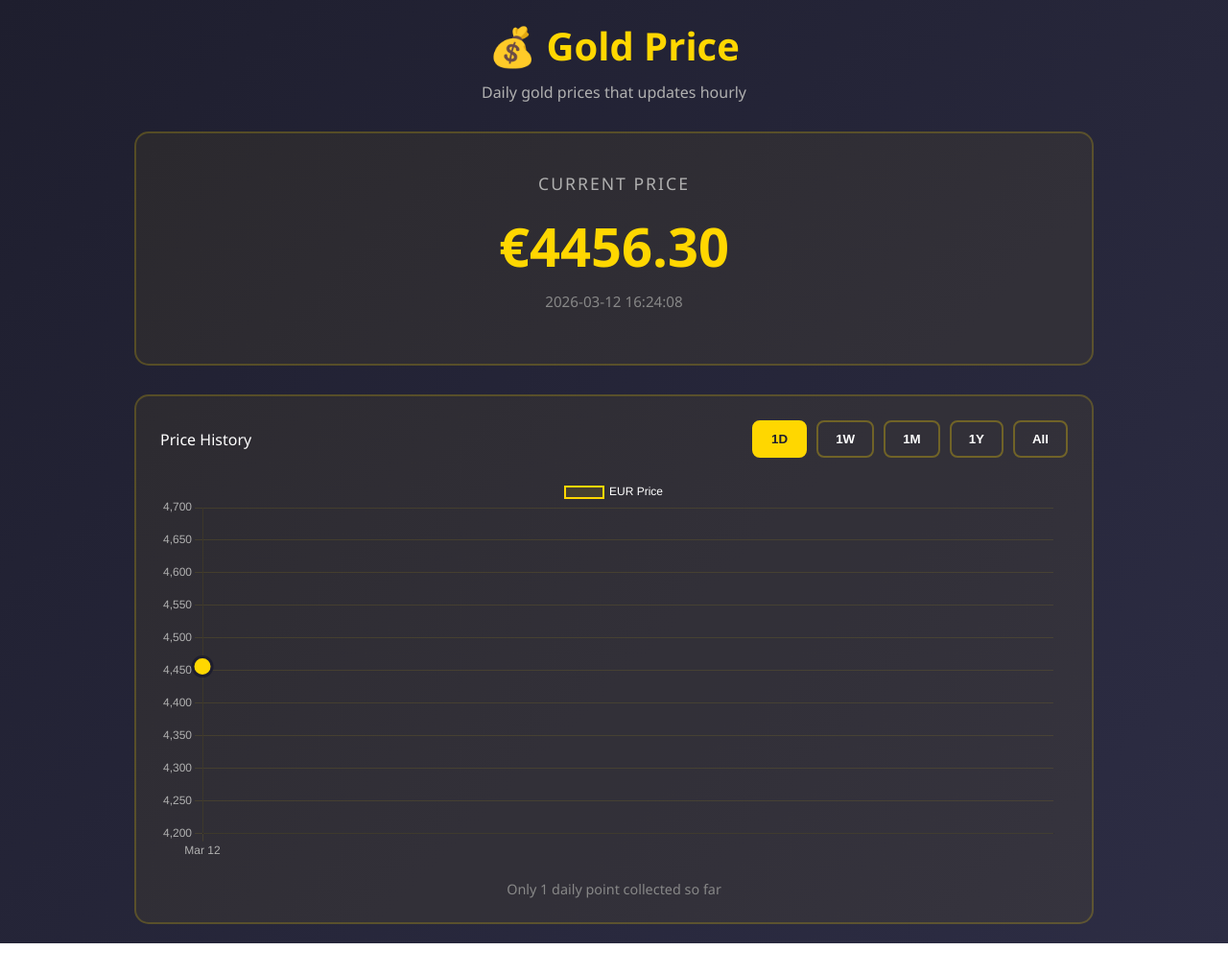
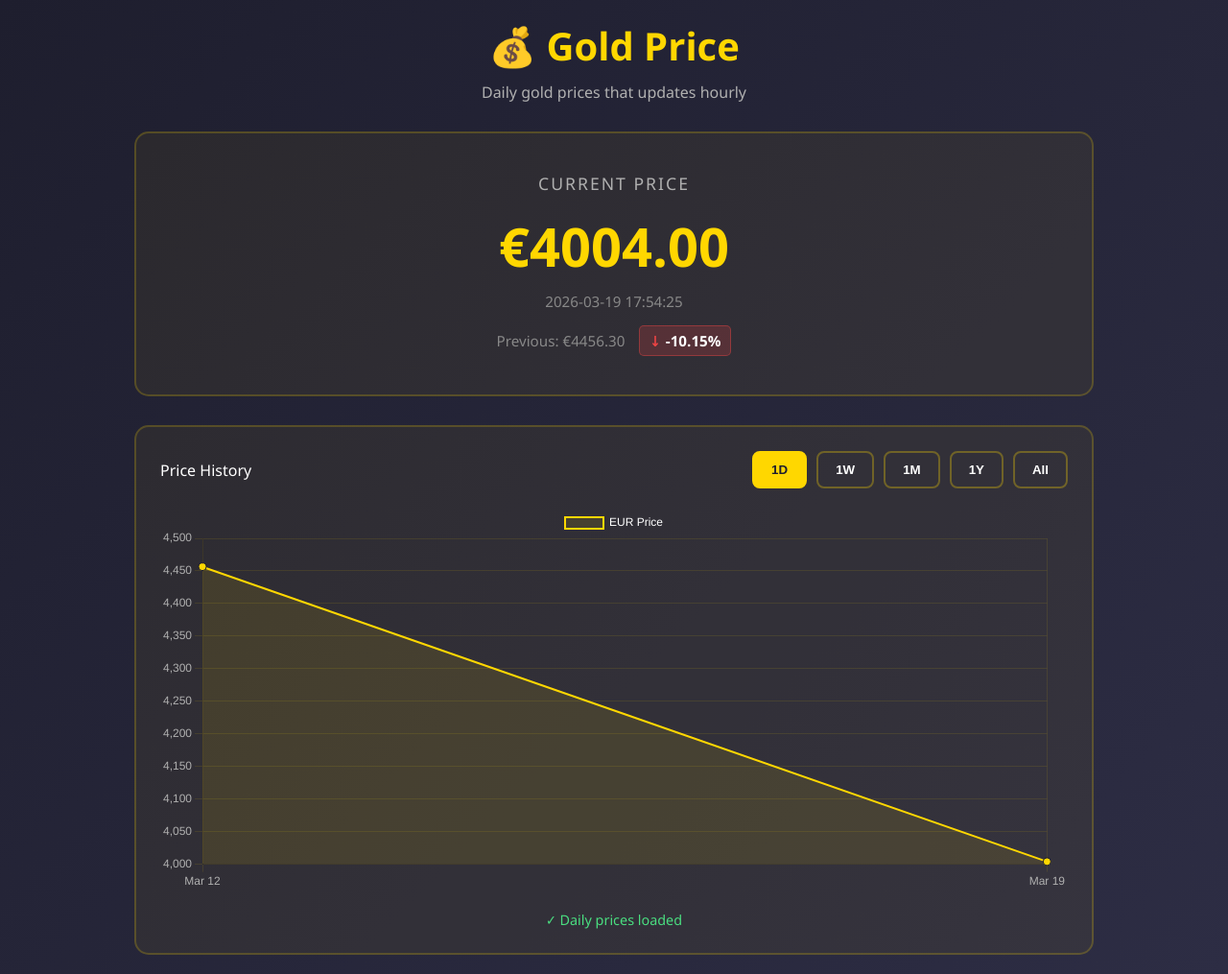
Before and after one commit to drakkenno/investments, a plain HTML site: page index.html in a window 1280 px wide. Shown: the whole page at 96% size. Before the commit the page ends 983 px from the top, so only its background shows below. Drawn offline with nearby package versions, Linux system fonts and the light colour scheme.

Commit message:
Auto-update index.html - 2026-03-19 18:54:25

```diff
--- a/index.html
+++ b/index.html
@@ -177,8 +177,8 @@
 
         <div class="price-card">
             <div class="price-label">Current Price</div>
-            <div class="price-value" id="price">€4456.30</div>
-            <div class="price-time" id="time">2026-03-12 16:24:08</div>
+            <div class="price-value" id="price">€4004.00</div>
+            <div class="price-time" id="time">2026-03-19 17:54:25</div>
             <div class="comparison" id="comparison"></div>
         </div>
 
@@ -202,8 +202,8 @@
 
     <script>
         // Embedded data updated hourly by backend
-        const chartLabels = ["Mar 12"];
-        const chartPrices = [4456.3];
+        const chartLabels = ["Mar 12", "Mar 19"];
+        const chartPrices = [4456.3, 4004.0];
         let currentChart = null;
         let currentPeriod = '1d';
 
```
